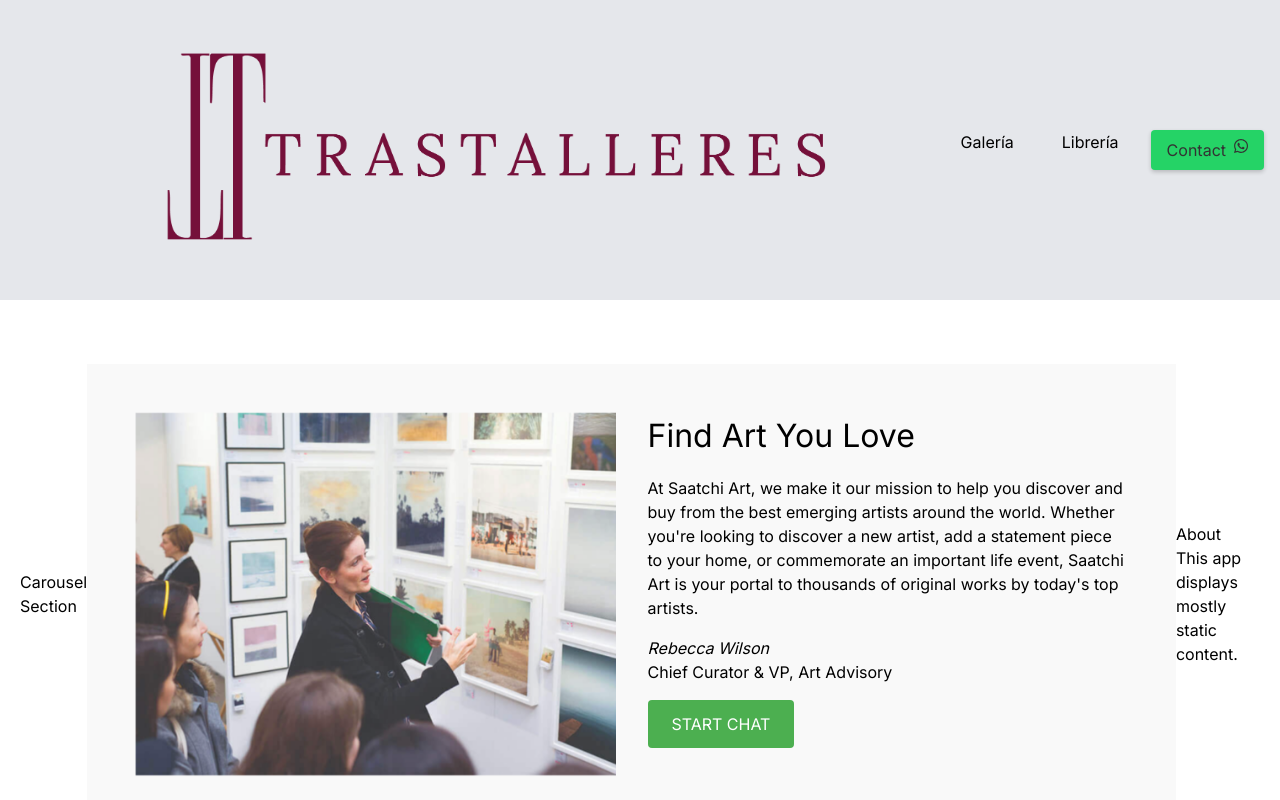
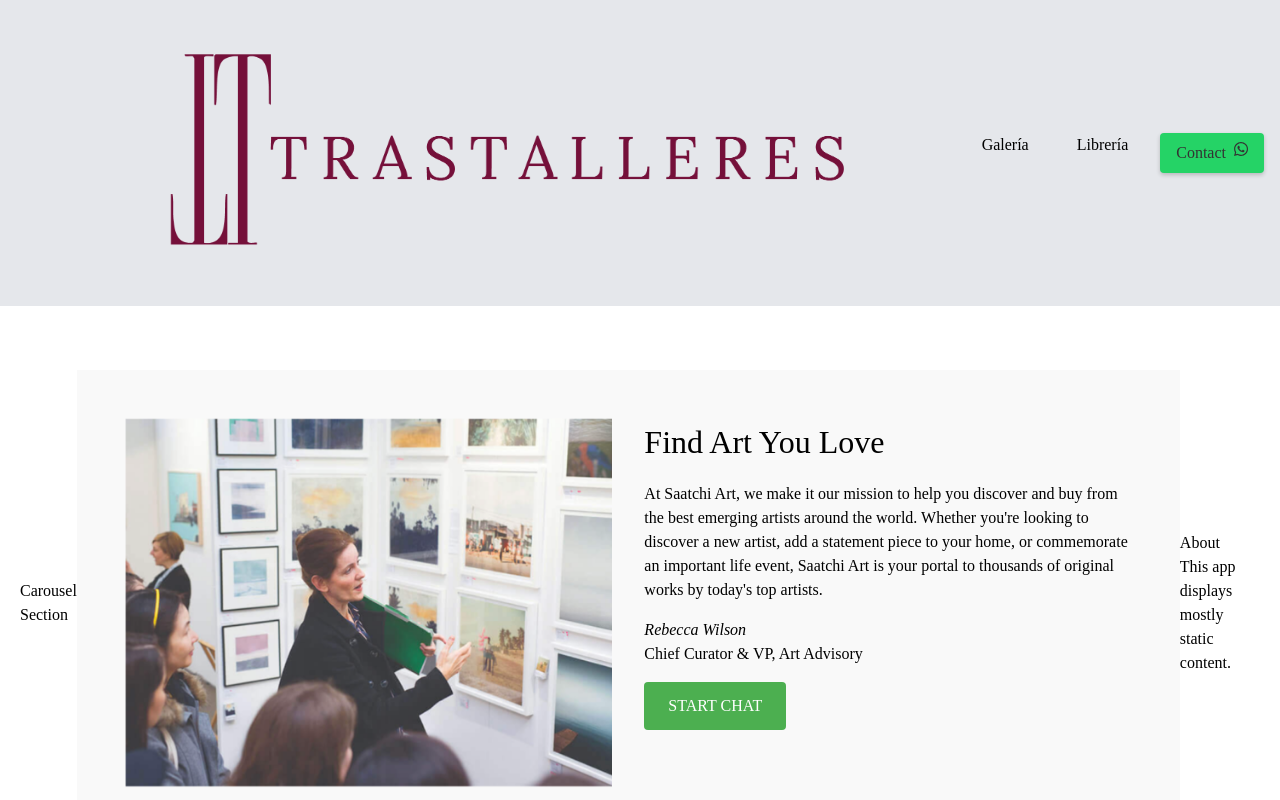
Before and after one commit to incuantaq/trastalleres, a Next.js app: page / in a window 1280 px wide. Shown: the top 800 px of the page. Built offline with nearby package versions, Linux system fonts and the light colour scheme.

Commit message:
removing dist folder, and typography

```diff
--- a/app/layout.tsx
+++ b/app/layout.tsx
@@ -7,12 +7,6 @@
   title: `Next.js and ${CMS_NAME} Example`,
   description: `This is a blog built with Next.js and ${CMS_NAME}.`,
 };
-
-const inter = Inter({
-  variable: "--font-inter",
-  subsets: ["latin"],
-  display: "swap",
-});
 
 function Footer() {
   return (
@@ -48,7 +42,7 @@
   children: React.ReactNode;
 }) {
   return (
-    <html lang="en" className={inter.variable}>
+    <html lang="en" >
       <body>
         <section className="min-h-screen">
           <Navbar/>
--- a/next.config.js
+++ b/next.config.js
@@ -1,4 +1,2 @@
 /** @type {import('next').NextConfig} */
-module.exports = {
-    distDir: 'dist',
-}
+module.exports = {}
```
Also changed, not shown: 51 other files (tests, documents, lock files or other folders).
